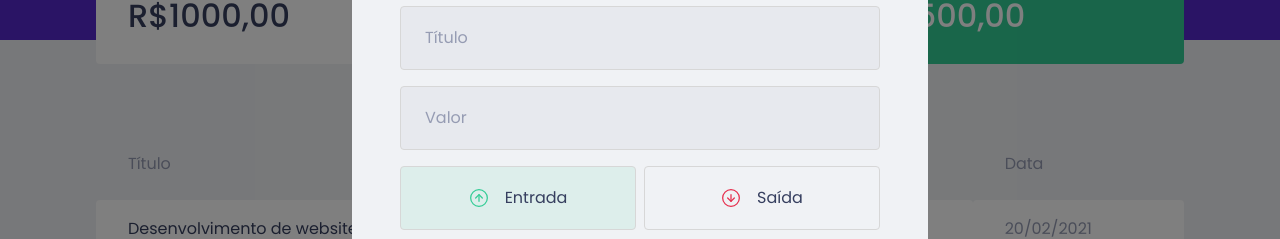
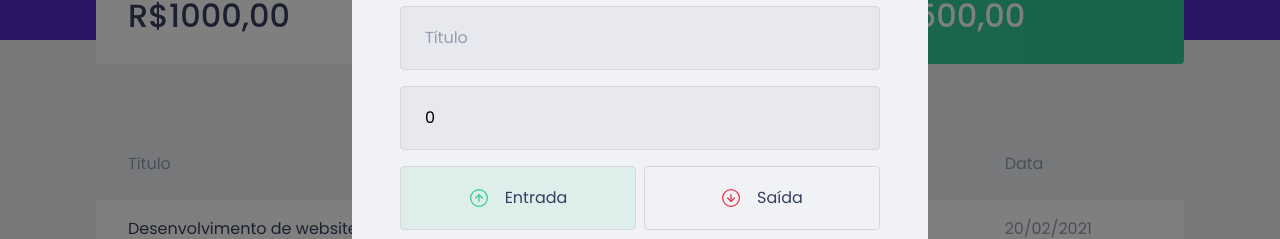
Before and after one commit to jgabriel1/dt-money, a React (Create React App) app: page / in a window 1280 px wide. Both pictures are taken after a click on the button "Nova transação". Shown: the part 232-471 px from the top of the page. Built offline with nearby package versions, Linux system fonts and the light colour scheme; no server answers; what miragejs would draw is missing.

Commit message:
Finished new transaction modal form.

```diff
--- a/src/components/NewTransactionModal/index.tsx
+++ b/src/components/NewTransactionModal/index.tsx
@@ -1,10 +1,13 @@
+import { useState, FormEvent } from 'react';
 import Modal from 'react-modal';
+
+import { api } from '../../services/api';
+
 import { Container, TransactionTypeButton, TransactionTypeContainer } from './styles';
 
 import closeImg from '../../assets/close.svg';
 import incomeImg from '../../assets/income.svg';
 import outcomeImg from '../../assets/outcome.svg';
-import { useState } from 'react';
 
 type TransactionType = 'deposit' | 'withdraw';
 
@@ -17,7 +20,23 @@ export function NewTransactionModal({
   isOpen,
   onRequestClose,
 }: NewTransactionModalProps) {
+  const [title, setTitle] = useState('');
+  const [value, setValue] = useState(0);
+  const [category, setCategory] = useState('');
   const [type, setType] = useState<TransactionType>('deposit');
+
+  async function handleCreateNewTransaction(event: FormEvent) {
+    event.preventDefault();
+
+    const data = {
+      title,
+      value,
+      category,
+      type,
+    };
+
+    await api.post('transactions', data);
+  }
 
   return (
     <Modal
@@ -34,12 +53,21 @@ export function NewTransactionModal({
         <img src={closeImg} alt="X" />
       </button>
 
-      <Container>
+      <Container onSubmit={handleCreateNewTransaction}>
         <h2>Cadastrar transação</h2>
 
-        <input placeholder='Título' />
+        <input
+          placeholder='Título'
+          value={title}
+          onChange={e => setTitle(e.target.value)}
+        />
 
-        <input placeholder='Valor' type='number' />
+        <input
+          placeholder='Valor'
+          type='number'
+          value={value}
+          onChange={e => setValue(Number(e.target.value))}
+        />
 
         <TransactionTypeContainer>
           <TransactionTypeButton
@@ -65,7 +93,11 @@ export function NewTransactionModal({
           </TransactionTypeButton>
         </TransactionTypeContainer>
 
-        <input placeholder='Categoria' />
+        <input
+          placeholder='Categoria'
+          value={category}
+          onChange={e => setCategory(e.target.value)}
+        />
 
         <button type='submit'>Cadastrar</button>
       </Container>
```
